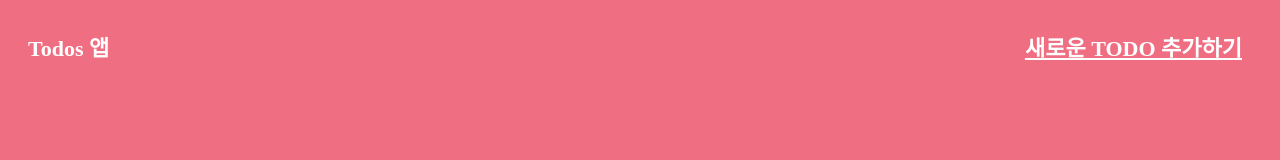
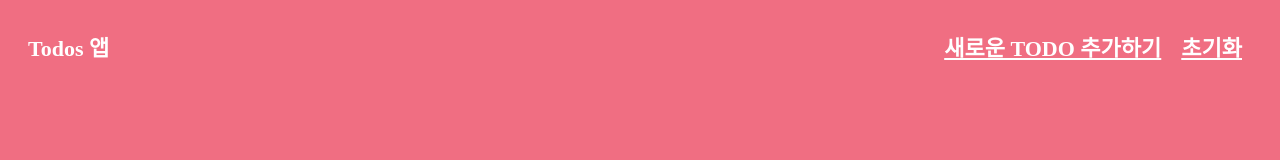
Before and after one commit to childevnote/Todo-List, a plain HTML site: page index.html in a window 1280 px wide. Drawn offline with Linux system fonts and the light colour scheme.

Commit message:
[create] 초기화 요소 추가

```diff
--- a/index.html
+++ b/index.html
@@ -16,8 +16,13 @@
     <div id="title">
       <p onClick="window.location.reload()">Todos 앱</p>
     </div>
-    <div id="add-todo">
-      <p>새로운 TODO 추가하기</p>
+    <div id="header-side">
+      <div id="add-todo">
+        <p>새로운 TODO 추가하기</p>
+      </div>
+      <div id="clear-todo">
+        <p>초기화</p>
+      </div>
     </div>
   </header>
   <main>
```
